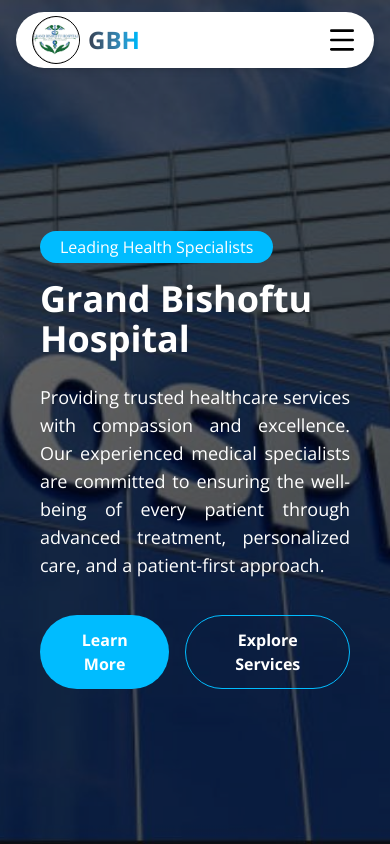
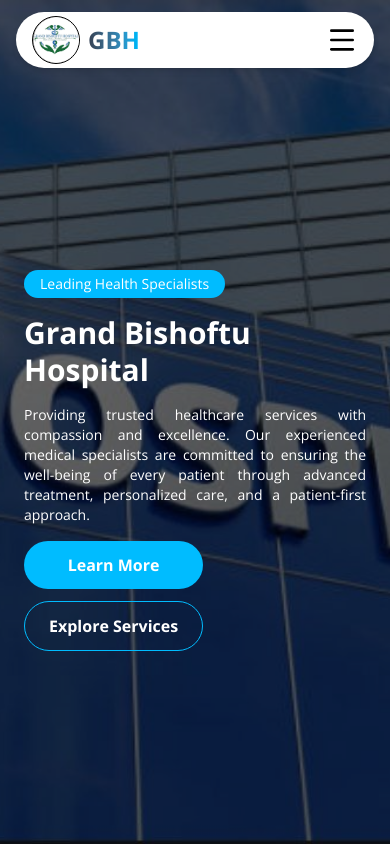
Before and after one commit to Tsedniya/Grand_Bishoftu_Hospital, a React (Vite) app in the folder myapp/: page / in a window 390 px wide. Built offline with nearby package versions, Linux system fonts and the light colour scheme.

Commit message:
frontend:about

```diff
--- a/myapp/src/components/Hero.jsx
+++ b/myapp/src/components/Hero.jsx
@@ -12,28 +12,31 @@ const Hero = () => {
       />
       <div className="absolute inset-0 bg-black opacity-50"></div>
 
-  <div className="relative z-10 flex flex-col items-start justify-center h-full text-left px-10">
-
-    <button className="mt-3 mb-4 px-5 py-1 bg-sky-400 text-white rounded-full transition">
+      <div className="relative z-10 flex flex-col items-start justify-center h-full px-6 md:px-16 lg:px-24 text-left">
+        <button className="mt-3 mb-4 px-4 md:px-5 py-1 bg-sky-400 text-white text-sm md:text-base rounded-full transition">
           Leading Health Specialists
         </button>
 
-    <h1 className="text-4xl md:text-5xl font-bold text-white">
+        <h1 className="text-3xl sm:text-4xl md:text-5xl font-bold text-white leading-tight">
           Grand Bishoftu Hospital
         </h1>
-    <p className="mt-6 text-lg text-white max-w-2xl text-justify">
+
+        <p className="mt-4 md:mt-6 text-sm sm:text-base md:text-lg text-white max-w-xl md:max-w-2xl text-justify">
           Providing trusted healthcare services with compassion and excellence. Our experienced medical specialists are committed to ensuring the well-being of every patient through advanced treatment, personalized care, and a patient-first approach.
         </p>
-    <div className='mt-3 flex space-x-4'>
-      <button className="font-bold mt-6 px-6 py-3 bg-sky-400 text-white rounded-full hover:bg-sky-700 transition">
+
+        <div className="mt-4 md:mt-6 flex flex-col sm:flex-row gap-3 sm:gap-4">
+          <button className="font-bold px-6 py-3 bg-sky-400 text-white rounded-full hover:bg-sky-700 transition">
             Learn More
           </button>
-      <button className="border border-sky-400 font-bold mt-6 px-6 py-3 bg-transparent text-white rounded-full hover:bg-sky-400 transition">Explore Services</button>
+          <button className="font-bold px-6 py-3 border border-sky-400 text-white rounded-full hover:bg-sky-400 transition">
+            Explore Services
+          </button>
         </div>
       </div>
     </section>
+  );
+};
 
-        )
-}
 
 export default Hero
--- a/myapp/src/components/TitleAbout.jsx
+++ b/myapp/src/components/TitleAbout.jsx
@@ -18,7 +18,13 @@ const About = () => {
             <p className='mt-8 text-gray-700 text-justify leading-relaxed'>At Grand Bishoftu Hospital, we are committed to providing exceptional healthcare with compassion and expertise. Our experienced medical specialists work tirelessly to ensure the well-being of every patient, offering advanced treatments, personalized care, and a patient-first approach. </p>
             <p className='mt-8 text-gray-700 text-justify leading-relaxed'>We strive to create a safe and welcoming environment where health, comfort, and trust come first.Providing trusted healthcare services with compassion and excellence. Our experienced medical specialists are committed to ensuring the well-being of every patient through advanced treatment, personalized care, and a patient-first approach</p>
         </div>
+
+        <div className='mt-8 flex item center gap-10 max-w-3xl p-6 bg-white rounded-lg shadow-md'>
+            <p className='text-sky-400 text-4xl font-bold'>25+</p>
+            <p className='text-sky-400 text-4xl font-bold'>3000</p>
         </div>
+
+      </div>
 
         {/*right*/}
         <div>
```
Lines whose indentation alone changed are shown as unchanged.
